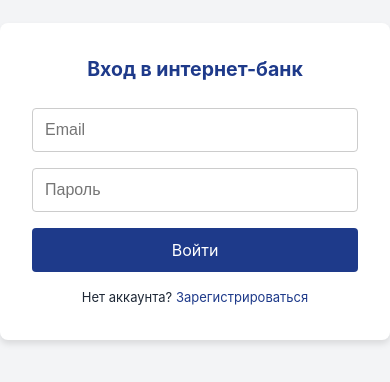
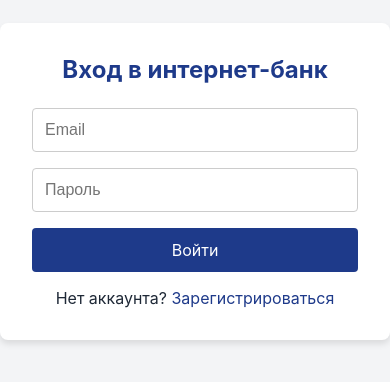
Before and after one commit to Check03/bank-main, a React (Create React App) app in the folder bank-app/: page /login in a window 390 px wide. Shown: the part 156-538 px from the top of the page. Built offline with nearby package versions, Linux system fonts and the light colour scheme; no server answers.

Commit message:
modified:   bank-app/src/index.css

```diff
--- a/bank-app/src/index.css
+++ b/bank-app/src/index.css
@@ -10,40 +10,13 @@ body {
     sans-serif;
   background-color: #f3f4f6;
   color: #1f2937;
-  line-height: 1.5;
 }
 
 button {
   font-family: inherit;
 }
 
-input, button, textarea {
-  font-size: 16px; /* предотвращает зум на iOS */
+input:focus {
+  outline: none;
+  border-color: #1e3a8a;
 }
-
-/* Контейнер для всего контента */
-.container {
-  max-width: 1200px;
-  margin: 0 auto;
-  padding: 0 1rem;
-}
-
-/* Медиа-запросы для планшетов */
-@media (max-width: 768px) {
-  body {
-    font-size: 14px;
-  }
-  .container {
-    padding: 0 0.75rem;
-  }
-}
-
-/* Медиа-запросы для телефонов */
-@media (max-width: 480px) {
-  body {
-    font-size: 13px;
-  }
-  .container {
-    padding: 0 0.5rem;
-  }
-}
```
